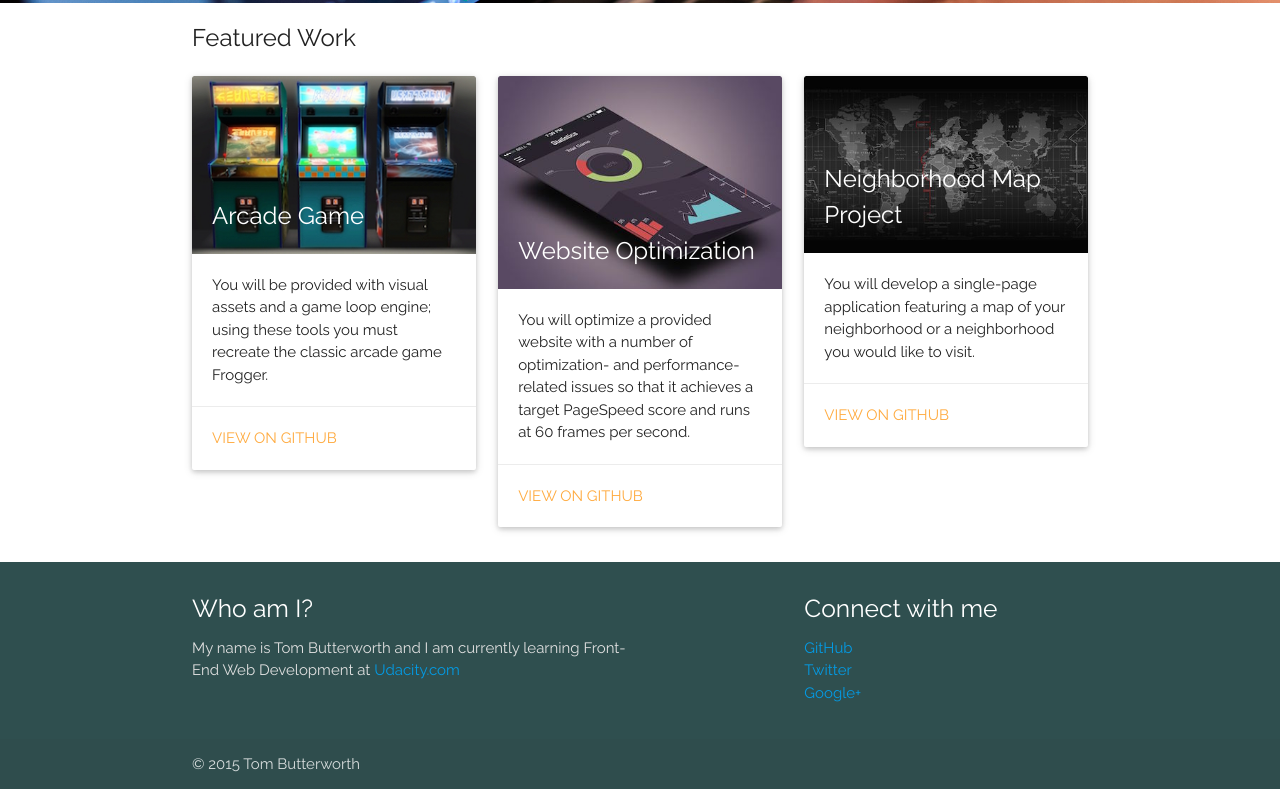
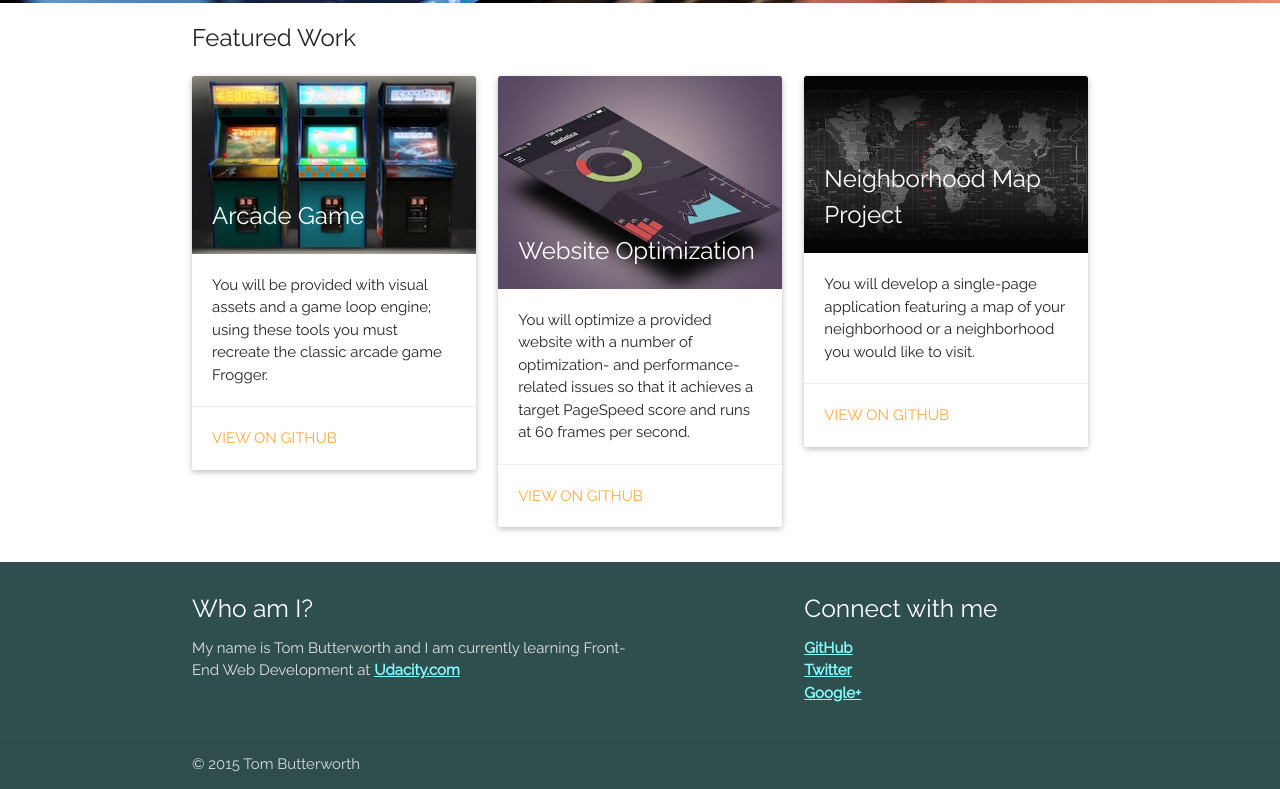
Before and after one commit to slooptb/portfolio, a plain HTML site: page index.html in a window 1280 px wide. Shown: the part 476-1265 px from the top of the page. Drawn offline with nearby package versions, Linux system fonts and the light colour scheme.

Commit message:
style: add custom css to footer a attribute

```diff
--- a/css/custom.css
+++ b/css/custom.css
@@ -19,6 +19,13 @@ h2 {
 
 h3 {
     font-size: 24px;
+}
+
+.page-footer a {
+    color: #84ffff;
+    font-weight: bold;
+    text-decoration: underline;
+
 }
 
 @media only screen and (max-width : 600px) {
```
